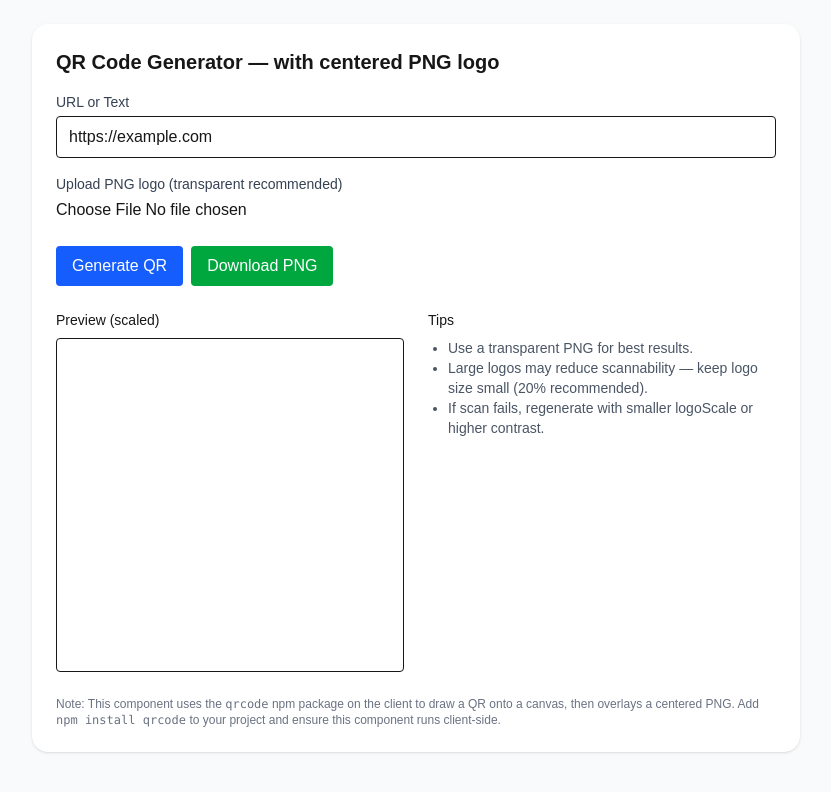
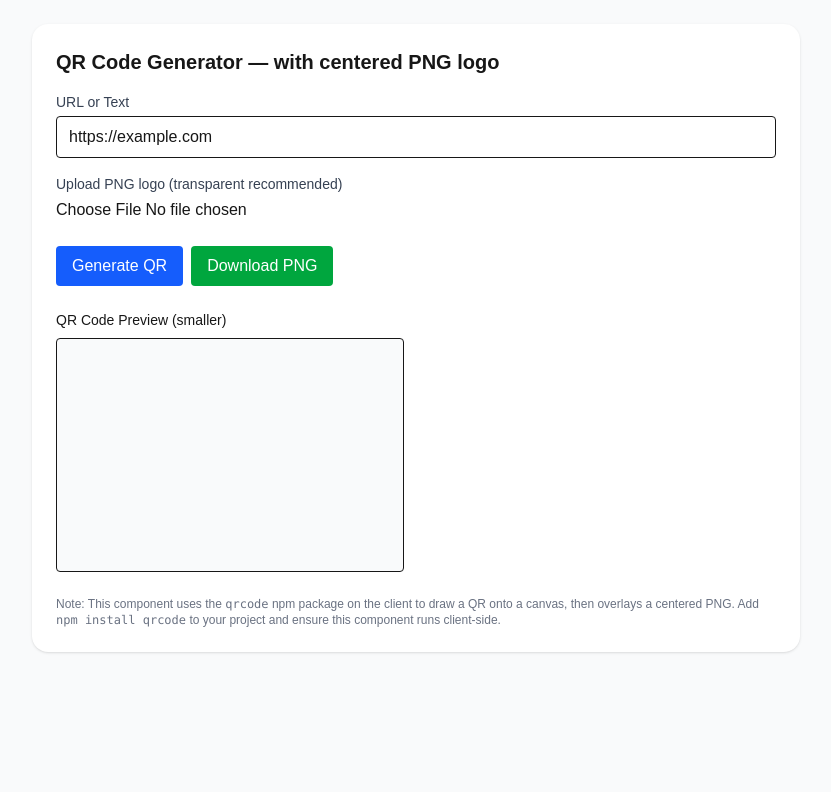
Before and after one commit to ToukirAhamedPigeon/makeqr, a Next.js app: page / in a window 1280 px wide. Shown: the top 792 px of the page, without its empty margins (224-1055 px from the left). Built offline with nearby package versions, Linux system fonts and the light colour scheme.

Commit message:
feat: add logo preview functionality and improve error handling in QR code generator

```diff
--- a/app/page.tsx
+++ b/app/page.tsx
@@ -6,6 +6,7 @@ import QRCode from "qrcode";
 export default function QRWithLogo() {
   const [value, setValue] = useState("https://example.com");
   const [logoFile, setLogoFile] = useState<File | null>(null);
+  const [logoPreview, setLogoPreview] = useState<string | null>(null);
   const [error, setError] = useState<string | null>(null);
   const [generating, setGenerating] = useState(false);
   const canvasRef = useRef<HTMLCanvasElement | null>(null);
@@ -16,9 +17,15 @@ export default function QRWithLogo() {
     if (f && !f.type.includes("png")) {
       setError("Please upload a PNG image (transparent PNG recommended).");
       setLogoFile(null);
+      setLogoPreview(null);
       return;
     }
     setLogoFile(f);
+    if (f) {
+      setLogoPreview(URL.createObjectURL(f));
+    } else {
+      setLogoPreview(null);
+    }
   };
 
   async function generate() {
@@ -30,11 +37,11 @@ export default function QRWithLogo() {
     setGenerating(true);
     try {
       const canvas = canvasRef.current!;
-      const size = 800; // high-res base. We'll scale down for display if needed.
+      const size = 800;
       canvas.width = size;
       canvas.height = size;
       const opts = {
-        errorCorrectionLevel: "H", // high so logo won't break scannability
+        errorCorrectionLevel: "H",
         margin: 1,
         width: size,
         color: {
@@ -43,18 +50,14 @@ export default function QRWithLogo() {
         },
       } as any;
 
-      // Draw base QR to canvas
       await QRCode.toCanvas(canvas, value, opts);
 
-      // If there's a logo, draw it in the center
       if (logoFile) {
         const img = await loadImageFromFile(logoFile);
 
-        // compute logo size: keep it conservative so QR remains scannable
-        const logoScale = 0.20; // logo will be 20% of QR size
+        const logoScale = 0.2;
         const logoSize = Math.floor(size * logoScale);
 
-        // draw white rounded background behind logo for contrast
         const ctx = canvas.getContext("2d")!;
         const bgPadding = Math.floor(logoSize * 0.15);
         const bgSize = logoSize + bgPadding * 2;
@@ -64,10 +67,6 @@ export default function QRWithLogo() {
 
         roundRect(ctx, bgX, bgY, bgSize, bgSize, radius, "#ffffff");
 
-        // Draw the logo on top, centered
-        const logoX = Math.floor((size - logoSize) / 2);
-        const logoY = Math.floor((size - logoSize) / 2);
-        // preserve aspect ratio
         const aspect = img.width / img.height;
         let dw = logoSize;
         let dh = logoSize;
@@ -93,12 +92,11 @@ export default function QRWithLogo() {
         URL.revokeObjectURL(url);
         resolve(img);
       };
-      img.onerror = (e) => {
+      img.onerror = () => {
         URL.revokeObjectURL(url);
         reject(new Error("Failed to load image"));
       };
       img.src = url;
-      // Allow cross-origin if user provided data URL; not necessary here
     });
   }
 
@@ -135,9 +133,13 @@ export default function QRWithLogo() {
   return (
     <div className="min-h-screen flex items-start justify-center p-6 bg-gray-50">
       <div className="w-full max-w-3xl bg-white rounded-2xl shadow p-6">
-        <h2 className="text-xl font-semibold mb-4">QR Code Generator — with centered PNG logo</h2>
+        <h2 className="text-xl font-semibold mb-4">
+          QR Code Generator — with centered PNG logo
+        </h2>
 
-        <label className="block text-sm font-medium text-gray-700">URL or Text</label>
+        <label className="block text-sm font-medium text-gray-700">
+          URL or Text
+        </label>
         <input
           value={value}
           onChange={(e) => setValue(e.target.value)}
@@ -145,9 +147,18 @@ export default function QRWithLogo() {
           placeholder="https://example.com"
         />
 
-        <label className="block text-sm font-medium text-gray-700 mt-4">Upload PNG logo (transparent recommended)</label>
-        <input type="file" accept="image/png" onChange={handleFile} className="mt-1" />
-        {logoFile && <div className="text-sm mt-2">Selected: {logoFile.name}</div>}
+        <label className="block text-sm font-medium text-gray-700 mt-4">
+          Upload PNG logo (transparent recommended)
+        </label>
+        <input
+          type="file"
+          accept="image/png"
+          onChange={handleFile}
+          className="mt-1"
+        />
+        {logoFile && (
+          <div className="text-sm mt-2">Selected: {logoFile.name}</div>
+        )}
 
         <div className="flex gap-2 mt-6">
           <button
@@ -168,30 +179,37 @@ export default function QRWithLogo() {
         {error && <div className="mt-4 text-red-600">{error}</div>}
 
         <div className="mt-6 grid grid-cols-1 md:grid-cols-2 gap-6">
+          {/* Logo Preview */}
+          {logoPreview && (
+            <div className="col-span-1">
+              <div className="text-sm mb-2">Logo Preview (larger)</div>
+              <div className="w-full flex items-center justify-center p-4 border rounded bg-gray-50">
+                <img
+                  src={logoPreview}
+                  alt="Logo Preview"
+                  className="max-h-64 object-contain"
+                />
+              </div>
+            </div>
+          )}
+
+          {/* QR Preview */}
           <div className="col-span-1">
-            <div className="text-sm mb-2">Preview (scaled)</div>
-            <div className="w-full flex items-center justify-center p-4 border rounded">
+            <div className="text-sm mb-2">QR Code Preview (smaller)</div>
+            <div className="w-full flex items-center justify-center p-4 border rounded bg-gray-50">
               <canvas
                 ref={canvasRef}
-                style={{ width: 300, height: 300, imageRendering: "pixelated" }}
+                style={{ width: 200, height: 200, imageRendering: "pixelated" }}
               ></canvas>
             </div>
-          </div>
-
-          <div className="col-span-1">
-            <div className="text-sm mb-2">Tips</div>
-            <ul className="list-disc ml-5 text-sm text-gray-600">
-              <li>Use a transparent PNG for best results.</li>
-              <li>Large logos may reduce scannability — keep logo size small (20% recommended).</li>
-              <li>If scan fails, regenerate with smaller logoScale or higher contrast.</li>
-            </ul>
           </div>
         </div>
 
         <div className="mt-6 text-xs text-gray-500">
-          Note: This component uses the <code>qrcode</code> npm package on the client to draw a QR
-          onto a canvas, then overlays a centered PNG. Add <code>npm install qrcode</code> to your
-          project and ensure this component runs client-side.
+          Note: This component uses the <code>qrcode</code> npm package on the
+          client to draw a QR onto a canvas, then overlays a centered PNG. Add{" "}
+          <code>npm install qrcode</code> to your project and ensure this
+          component runs client-side.
         </div>
       </div>
     </div>
```
